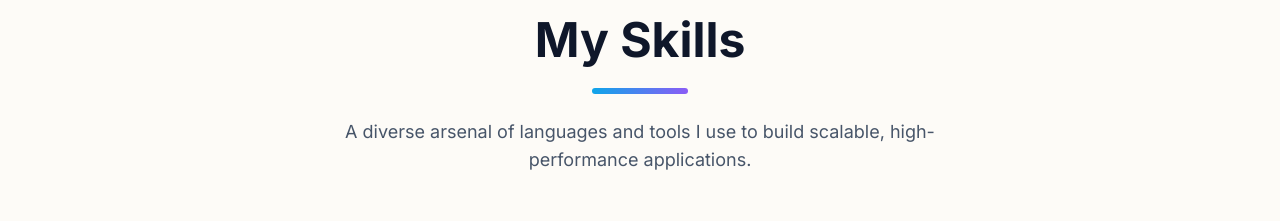
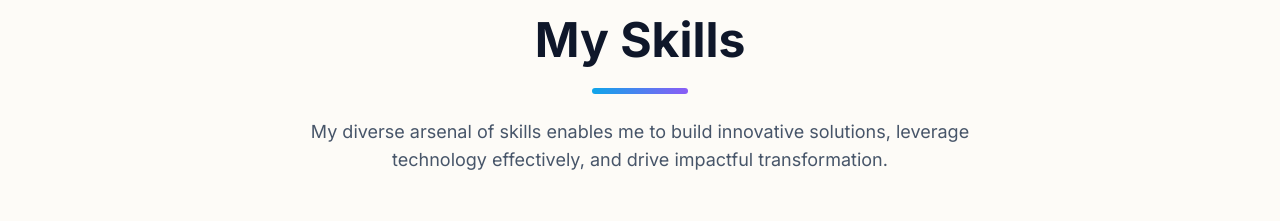
Before and after one commit to Ipeter02/Immanuel-Website-Portfolio-pro-, a React (Vite) app: page / in a window 1280 px wide. Shown: the part 1622-1843 px from the top of the page. Built offline with nearby package versions, Linux system fonts and the light colour scheme; no server answers; the database is empty.

Commit message:
feat: Update skills section description
Refine the description for the skills section to better articulate the value and impact of the technical expertise.

```diff
--- a/components/Skills.tsx
+++ b/components/Skills.tsx
@@ -37,7 +37,7 @@ const Skills: React.FC = () => {
           <h2 className="text-3xl md:text-5xl font-bold text-slate-900 dark:text-white mt-3 mb-6">My Skills</h2>
           <div className="h-1.5 w-24 bg-gradient-to-r from-primary to-secondary mx-auto rounded-full"></div>
           <p className="text-slate-600 dark:text-slate-400 max-w-2xl mx-auto mt-6 text-lg">
-            A diverse arsenal of languages and tools I use to build scalable, high-performance applications.
+            My diverse arsenal of skills enables me to build innovative solutions, leverage technology effectively, and drive impactful transformation.
           </p>
         </motion.div>
 
```
